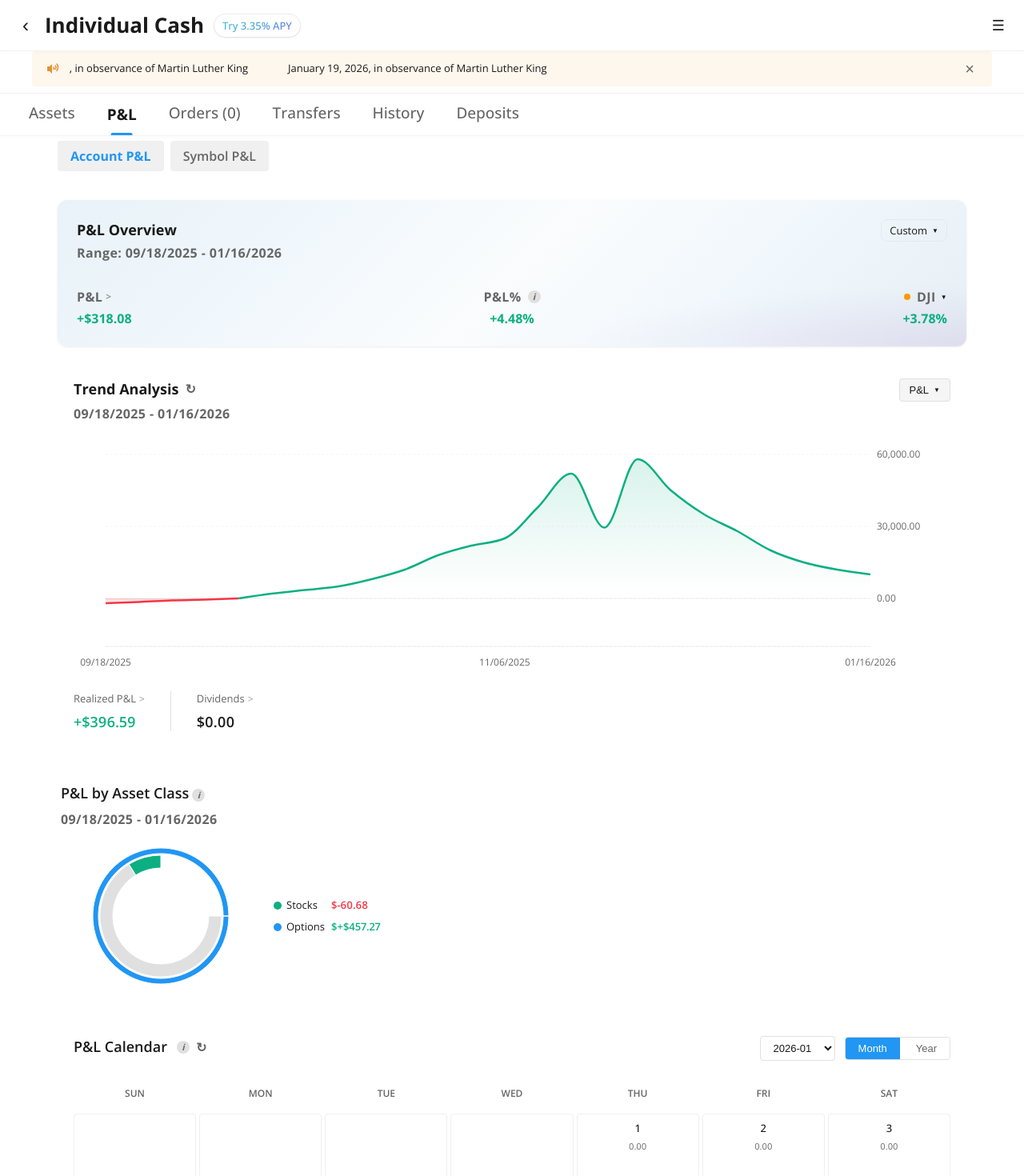
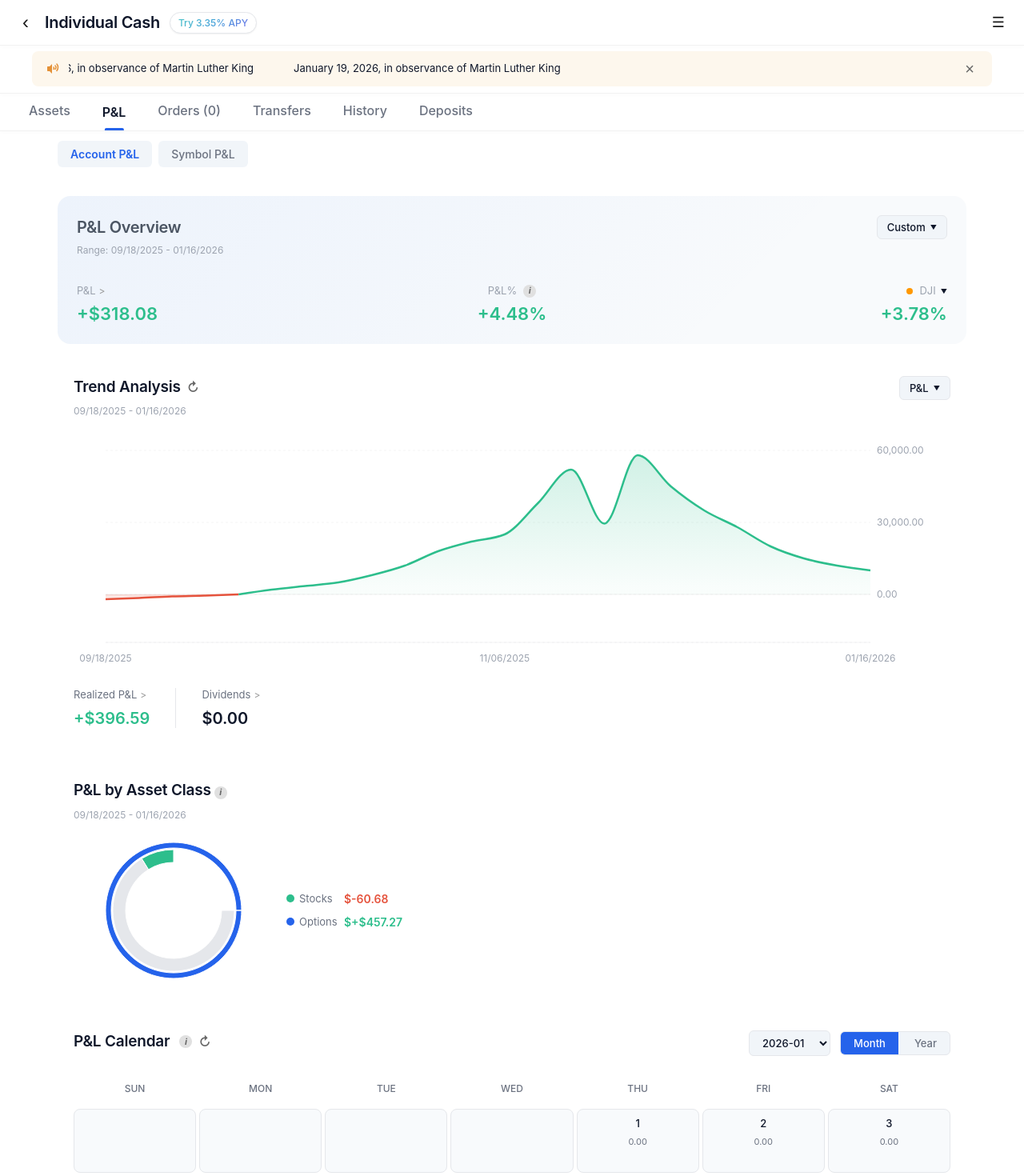
Before and after one commit to avrabyt/webull-pnl-dashboard, a React (Vite) app: page / in a window 1280 px wide. Shown: the top 1470 px of the page at 80% size. Built offline with nearby package versions, Linux system fonts and the light colour scheme.

Commit message:
Refactor styles across components for improved consistency and aesthetics. Updated color schemes, font families, and layout properties in App.css, index.css, and various component stylesheets. Enhanced button and chart visuals for better user experience.

```diff
--- a/src/App.css
+++ b/src/App.css
@@ -1,6 +1,6 @@
 .app {
   min-height: 100vh;
-  background-color: #ffffff;
+  background-color: #FFFFFF;
   padding-bottom: 20px;
   width: 100%;
   overflow-x: hidden;
@@ -33,26 +33,26 @@
 }
 
 .sub-nav-btn {
-  background-color: #f0f0f0;
+  background-color: #F1F5F9;
   border: none;
   padding: 8px 16px;
-  font-size: 16px;
-  font-weight: 600;
-  color: #666;
+  font-size: 14px;
+  font-weight: 500;
+  color: #6B7280;
   cursor: pointer;
-  border-radius: 4px;
+  border-radius: 6px;
   transition: all 0.2s;
-  font-family: 'Open Sans', system-ui, sans-serif;
+  font-family: -apple-system, BlinkMacSystemFont, 'SF Pro Text', 'Inter', system-ui, sans-serif;
 }
 
 .sub-nav-btn:hover {
-  background-color: #e8e8e8;
+  background-color: #E5E7EB;
 }
 
 .sub-nav-btn.active {
-  color: #2196F3;
-  background-color: #f0f0f0;
-  font-weight: 700;
+  color: #2563EB;
+  background-color: #F1F5F9;
+  font-weight: 600;
 }
 
 @media (max-width: 768px) {
--- a/src/components/AssetClassChart.css
+++ b/src/components/AssetClassChart.css
@@ -1,11 +1,12 @@
 .asset-class-chart {
-  background-color: #ffffff;
-  border-radius: 0;
+  background-color: #FFFFFF;
+  border-radius: 16px;
   padding: 20px;
-  margin: 0 0 20px 0;
+  margin: 0 16px 20px 16px;
   box-shadow: none;
   max-width: 100%;
-  width: 100%;
+  width: auto;
+  border: none;
 }
 
 .asset-header {
@@ -49,37 +50,37 @@
 }
 
 .legend-dot.stocks {
-  background-color: #0CAF82;
+  background-color: #2DBE8C;
 }
 
 .legend-dot.options {
-  background-color: #2196F3;
+  background-color: #2563EB;
 }
 
 .legend-label {
   flex: 0 1 auto;
   font-size: 13px;
-  color: #1a1a1a;
+  color: #6B7280;
   min-width: 50px;
-  font-family: 'Open Sans', system-ui, sans-serif;
+  font-family: -apple-system, BlinkMacSystemFont, 'SF Pro Text', 'Inter', system-ui, sans-serif;
   font-weight: 400;
 }
 
 .legend-value {
-  font-size: 13px;
+  font-size: 14px;
   font-weight: 600;
   text-align: right;
-  font-family: 'Open Sans', system-ui, sans-serif;
+  font-family: -apple-system, BlinkMacSystemFont, 'SF Pro Text', 'Inter', system-ui, sans-serif;
   font-variant-numeric: proportional-nums;
   white-space: nowrap;
 }
 
 .legend-value.positive {
-  color: #0CAF82;
+  color: #2DBE8C;
 }
 
 .legend-value.negative {
-  color: #f23645;
+  color: #E5533D;
 }
 
 @media (max-width: 768px) {
--- a/src/components/AssetClassChart.jsx
+++ b/src/components/AssetClassChart.jsx
@@ -9,8 +9,8 @@ function AssetClassChart({ dateRange }) {
   // Data for the inner ring (Stocks and Options)
   // Order: Stocks first (green, small segment), Options second (gray, large segment)
   const innerRingData = [
-    { name: 'Stocks', value: Math.abs(stockValue), color: '#0CAF82' },
-    { name: 'Options', value: Math.abs(optionsValue), color: '#E0E0E0' }
+    { name: 'Stocks', value: Math.abs(stockValue), color: '#2DBE8C' },
+    { name: 'Options', value: Math.abs(optionsValue), color: '#E5E7EB' }
   ]
 
   // Data for the outer ring (thin blue ring - full circle)
@@ -38,7 +38,7 @@ function AssetClassChart({ dateRange }) {
                 innerRadius={78}
                 outerRadius={85}
                 dataKey="value"
-                fill="#2196F3"
+                fill="#2563EB"
                 startAngle={0}
                 endAngle={360}
               />
--- a/src/components/HeaderBar.css
+++ b/src/components/HeaderBar.css
@@ -57,11 +57,12 @@
 }
 
 .header-title {
-  font-size: 26px;
-  font-weight: 700;
-  color: #1a1a1a;
+  font-size: 20px;
+  font-weight: 600;
+  color: #0F172A;
   margin: 0;
-  font-family: 'Open Sans', system-ui, sans-serif;
+  font-family: -apple-system, BlinkMacSystemFont, 'SF Pro Display', 'Inter', system-ui, sans-serif;
+  letter-spacing: -0.3px;
 }
 
 .header-right {
@@ -73,15 +74,15 @@
 
 .header-title .apy-badge {
   background-color: #ffffff;
-  border: 1px solid rgba(200, 200, 200, 0.3);
+  border: 1px solid #E5E7EB;
   border-radius: 24px;
   padding: 5px 10px;
-  font-size: 13px;
+  font-size: 12px;
   font-weight: 500;
   cursor: pointer;
   white-space: nowrap;
   touch-action: manipulation;
-  font-family: 'Open Sans', system-ui, sans-serif;
+  font-family: -apple-system, BlinkMacSystemFont, 'SF Pro Text', 'Inter', system-ui, sans-serif;
   position: relative;
   box-shadow: 0 1px 2px rgba(0, 0, 0, 0.05);
   color: transparent;
@@ -118,14 +119,14 @@
   align-items: center;
   gap: 10px;
   font-size: 13px;
-  color: #1a1a1a;
+  color: #0F172A;
   border: none;
-  border-radius: 4px;
+  border-radius: 8px;
   margin: 0 auto;
   max-width: 1200px;
   width: calc(100% - 32px);
   box-sizing: border-box;
-  font-family: 'Open Sans', system-ui, sans-serif;
+  font-family: -apple-system, BlinkMacSystemFont, 'SF Pro Text', 'Inter', system-ui, sans-serif;
   font-weight: 400;
   overflow: hidden;
   position: relative;
--- a/src/components/Navigation.css
+++ b/src/components/Navigation.css
@@ -30,26 +30,26 @@
   border: none;
   padding: 16px 20px;
   padding-bottom: 12px;
-  font-size: 19px;
+  font-size: 16px;
   font-weight: 500;
-  color: #666;
+  color: #6B7280;
   cursor: pointer;
   white-space: nowrap;
   border-bottom: 3px solid transparent;
   transition: all 0.2s;
   position: relative;
-  font-family: 'Open Sans', system-ui, sans-serif;
+  font-family: -apple-system, BlinkMacSystemFont, 'SF Pro Text', 'Inter', system-ui, sans-serif;
 }
 
 .nav-tab:hover {
-  color: #1a1a1a;
-  background-color: #f9f9f9;
+  color: #0F172A;
+  background-color: #F8FAFC;
 }
 
 .nav-tab.active {
-  color: #1a1a1a;
+  color: #0F172A;
   border-bottom: none;
-  font-weight: 700;
+  font-weight: 600;
 }
 
 .nav-tab.active::after {
@@ -60,7 +60,7 @@
   transform: translateX(-50%);
   width: 35%;
   height: 3px;
-  background-color: #2196F3;
+  background-color: #2563EB;
   border-radius: 2px 2px 0 0;
 }
 
--- a/src/components/PnLCalendar.css
+++ b/src/components/PnLCalendar.css
@@ -1,9 +1,10 @@
 .pnl-calendar {
-  background-color: #ffffff;
-  border-radius: 0;
+  background-color: #FFFFFF;
+  border-radius: 16px;
   padding: 20px;
   margin: 0 16px 20px 16px;
   box-shadow: none;
+  border: none;
 }
 
 .calendar-header {
@@ -29,38 +30,43 @@
 
 .month-selector {
   padding: 6px 12px;
-  border: 1px solid #e0e0e0;
-  border-radius: 4px;
+  border: 1px solid #E5E7EB;
+  border-radius: 6px;
   font-size: 13px;
-  color: #1a1a1a;
-  background-color: #ffffff;
+  color: #0F172A;
+  background-color: #F1F5F9;
   cursor: pointer;
+  font-weight: 500;
+  font-family: -apple-system, BlinkMacSystemFont, 'SF Pro Text', 'Inter', system-ui, sans-serif;
 }
 
 .view-toggle {
   display: flex;
   gap: 4px;
-  border: 1px solid #e0e0e0;
-  border-radius: 4px;
+  border: 1px solid #E5E7EB;
+  border-radius: 6px;
   overflow: hidden;
+  background-color: #F1F5F9;
 }
 
 .toggle-btn {
   padding: 6px 16px;
   border: none;
-  background-color: #ffffff;
-  color: #666;
+  background-color: transparent;
+  color: #6B7280;
   font-size: 13px;
   cursor: pointer;
   transition: all 0.2s;
+  font-weight: 500;
+  font-family: -apple-system, BlinkMacSystemFont, 'SF Pro Text', 'Inter', system-ui, sans-serif;
 }
 
 .toggle-btn:hover {
-  background-color: #f5f5f5;
+  background-color: rgba(0, 0, 0, 0.05);
 }
 
 .toggle-btn.active {
-  background-color: #2196F3;
+  background-color: #2563EB;
   color: #ffffff;
 }
 
@@ -79,9 +85,10 @@
 .weekday-header {
   text-align: center;
   font-size: 12px;
-  font-weight: 600;
-  color: #666;
+  font-weight: 500;
+  color: #6B7280;
   padding: 8px 4px;
+  font-family: -apple-system, BlinkMacSystemFont, 'SF Pro Text', 'Inter', system-ui, sans-serif;
 }
 
 .calendar-days {
@@ -93,18 +100,18 @@
 .calendar-day {
   min-height: 80px;
   padding: 8px 4px;
-  border: 1px solid #f0f0f0;
-  border-radius: 4px;
+  border: 1px solid #E5E7EB;
+  border-radius: 8px;
   display: flex;
   flex-direction: column;
   align-items: center;
   justify-content: flex-start;
-  background-color: #ffffff;
+  background-color: #F8FAFC;
   transition: all 0.2s;
 }
 
 .calendar-day:hover {
-  background-color: #f9f9f9;
+  background-color: #F1F5F9;
 }
 
 .calendar-day.selected {
@@ -112,37 +119,39 @@
 }
 
 .calendar-day.positive {
-  border-color: #C8E6C9;
+  border-color: #AEEBD8;
+  background-color: rgba(45, 190, 140, 0.05);
 }
 
 .calendar-day.negative {
   border-color: #FFCDD2;
+  background-color: rgba(229, 83, 61, 0.05);
 }
 
 .day-number {
   font-size: 13px;
   font-weight: 500;
-  color: #1a1a1a;
+  color: #0F172A;
   margin-bottom: 4px;
-  font-family: 'Open Sans', system-ui, sans-serif;
+  font-family: -apple-system, BlinkMacSystemFont, 'SF Pro Text', 'Inter', system-ui, sans-serif;
 }
 
 .day-value {
   font-size: 11px;
-  color: #666;
+  color: #6B7280;
   text-align: center;
-  font-family: 'Open Sans', system-ui, sans-serif;
+  font-family: -apple-system, BlinkMacSystemFont, 'SF Pro Text', 'Inter', system-ui, sans-serif;
   font-weight: 400;
   font-variant-numeric: proportional-nums;
 }
 
 .calendar-day.positive .day-value {
-  color: #0CAF82;
+  color: #2DBE8C;
   font-weight: 600;
 }
 
 .calendar-day.negative .day-value {
-  color: #f23645;
+  color: #E5533D;
   font-weight: 600;
 }
 
--- a/src/components/PnLOverview.css
+++ b/src/components/PnLOverview.css
@@ -1,11 +1,19 @@
 .pnl-overview {
-  background: linear-gradient(135deg, #E8F2F8 0%, #F0F7FC 25%, #FAFCFD 50%, #F0F7FC 75%, #E6EFF5 100%);
-  border-radius: 12px;
+  background:
+    linear-gradient(
+      135deg,
+      rgba(59, 130, 246, 0.06) 0%,
+      rgba(59, 130, 246, 0.03) 40%,
+      rgba(255, 255, 255, 0) 75%
+    ),
+    #F8FAFC;
+  border-radius: 16px;
   padding: 24px 24px;
   margin: 20px 16px 20px 16px;
-  box-shadow: 0 1px 3px rgba(0, 0, 0, 0.08);
+  box-shadow: none;
   position: relative;
   overflow: visible;
+  border: none;
 }
 
 .pnl-overview::after {
@@ -15,10 +23,10 @@
   right: 0;
   width: 50%;
   height: 50%;
-  background: radial-gradient(ellipse at bottom right, rgba(200, 180, 220, 0.3) 0%, transparent 60%);
+  background: none;
   pointer-events: none;
   z-index: 0;
-  border-radius: 0 0 12px 0;
+  border-radius: 0 0 16px 0;
 }
 
 .pnl-overview > * {
@@ -47,21 +55,21 @@
 
 .pnl-overview-header .section-title {
   margin-bottom: 0;
-  font-size: 18px;
-  font-weight: 700;
-  color: #1a1a1a;
-  font-family: 'Open Sans', system-ui, sans-serif;
-  letter-spacing: 0;
+  font-size: 20px;
+  font-weight: 600;
+  color: #4B5563;
+  font-family: -apple-system, BlinkMacSystemFont, 'SF Pro Display', 'Inter', system-ui, sans-serif;
+  letter-spacing: -0.3px;
 }
 
 .date-range-text {
-  font-size: 16px;
-  color: #666;
-  margin-top: 0;
+  font-size: 12px;
+  color: #9CA3AF;
+  margin-top: 2px;
   line-height: 1.4;
-  font-family: 'Open Sans', system-ui, sans-serif;
-  font-weight: 700;
-  letter-spacing: 0.4px;
+  font-family: -apple-system, BlinkMacSystemFont, 'SF Pro Text', 'Inter', system-ui, sans-serif;
+  font-weight: 400;
+  letter-spacing: 0;
 }
 
 .date-range-selector {
@@ -72,18 +80,18 @@
 }
 
 .range-button {
-  background: transparent;
-  border: 1px solid rgba(224, 224, 224, 0.5);
-  border-radius: 8px;
-  padding: 4px 10px;
+  background: #F1F5F9;
+  border: 1px solid #E5E7EB;
+  border-radius: 6px;
+  padding: 6px 12px;
   font-size: 13px;
-  font-weight: 400;
-  color: #1a1a1a;
+  font-weight: 500;
+  color: #0F172A;
   cursor: pointer;
   display: flex;
   align-items: center;
   gap: 4px;
-  font-family: 'Open Sans', system-ui, sans-serif;
+  font-family: -apple-system, BlinkMacSystemFont, 'SF Pro Text', 'Inter', system-ui, sans-serif;
 }
 
 .range-button:hover {
@@ -92,8 +100,8 @@
 
 .dropdown-arrow {
   font-size: 8px;
-  color: #1a1a1a;
-  font-family: 'Open Sans', system-ui, sans-serif;
+  color: #0F172A;
+  font-family: -apple-system, BlinkMacSystemFont, 'SF Pro Text', 'Inter', system-ui, sans-serif;
   margin-left: 2px;
   display: inline-block;
   vertical-align: middle;
@@ -106,10 +114,10 @@
   top: 100%;
   right: 0;
   margin-top: 4px;
-  background-color: #ffffff;
-  border: 1px solid #e0e0e0;
-  border-radius: 8px;
-  box-shadow: 0 4px 12px rgba(0, 0, 0, 0.15);
+  background-color: #FFFFFF;
+  border: 1px solid #E5E7EB;
+  border-radius: 12px;
+  box-shadow: 0 4px 12px rgba(0, 0, 0, 0.1);
   z-index: 10001;
   min-width: 120px;
   max-height: 300px;
@@ -125,23 +133,24 @@
   background: none;
   border: none;
   font-size: 14px;
-  color: #1a1a1a;
+  color: #0F172A;
   cursor: pointer;
   transition: background-color 0.2s;
+  font-family: -apple-system, BlinkMacSystemFont, 'SF Pro Text', 'Inter', system-ui, sans-serif;
 }
 
 .range-option:hover {
-  background-color: #f5f5f5;
+  background-color: #F8FAFC;
 }
 
 .range-option.selected {
   background-color: #E3F2FD;
-  color: #2196F3;
+  color: #2563EB;
 }
 
 .range-option.custom-button {
-  border-top: 1px solid #e0e0e0;
-  color: #2196F3;
+  border-top: 1px solid #E5E7EB;
+  color: #2563EB;
   font-weight: 500;
 }
 
@@ -175,14 +184,14 @@
 }
 
 .metric-label {
-  color: #666;
+  color: #9CA3AF;
   display: flex;
   align-items: center;
   gap: 4px;
-  font-weight: 700;
-  font-size: 16px;
-  font-family: 'Open Sans', system-ui, sans-serif;
-  letter-spacing: 0.4px;
+  font-weight: 400;
+  font-size: 13px;
+  font-family: -apple-system, BlinkMacSystemFont, 'SF Pro Text', 'Inter', system-ui, sans-serif;
+  letter-spacing: 0;
 }
 
 .metric-item:first-child .metric-label {
@@ -229,21 +238,21 @@
 
 .metric-value {
   line-height: 1.2;
-  font-family: 'Open Sans', system-ui, sans-serif;
-  font-weight: 700;
+  font-family: -apple-system, BlinkMacSystemFont, 'SF Pro Display', 'Inter', system-ui, sans-serif;
+  font-weight: 600;
 }
 
 .metric-value.positive {
-  color: #0CAF82;
-  font-size: 16px;
-  font-family: 'Open Sans', system-ui, sans-serif;
-  font-weight: 700;
+  color: #2DBE8C;
+  font-size: 22px;
+  font-family: -apple-system, BlinkMacSystemFont, 'SF Pro Display', 'Inter', system-ui, sans-serif;
+  font-weight: 600;
 }
 
 .metric-value.negative {
-  color: #f23645;
-  font-size: 16px;
-  font-family: 'Open Sans', system-ui, sans-serif;
+  color: #E5533D;
+  font-size: 20px;
+  font-family: -apple-system, BlinkMacSystemFont, 'SF Pro Display', 'Inter', system-ui, sans-serif;
   font-weight: 700;
 }
 
--- a/src/components/TrendAnalysis.css
+++ b/src/components/TrendAnalysis.css
@@ -1,6 +1,6 @@
 .trend-analysis {
-  background-color: transparent;
-  border-radius: 12px;
+  background-color: #FFFFFF;
+  border-radius: 16px;
   padding: 20px 20px 24px 20px;
   margin: 0 16px 20px 16px;
   box-shadow: none;
@@ -27,11 +27,11 @@
   align-items: center;
   gap: 8px;
   margin-bottom: 0;
-  font-size: 18px;
-  font-weight: 700;
-  color: #1a1a1a;
-  font-family: 'Open Sans', system-ui, sans-serif;
-  letter-spacing: 0;
+  font-size: 19px;
+  font-weight: 600;
+  color: #0F172A;
+  font-family: -apple-system, BlinkMacSystemFont, 'SF Pro Display', 'Inter', system-ui, sans-serif;
+  letter-spacing: -0.2px;
 }
 
 .refresh-icon {
@@ -53,16 +53,18 @@
 }
 
 .trend-button {
-  background-color: #f5f5f5;
-  border: 1px solid #e0e0e0;
-  border-radius: 4px;
+  background-color: #F1F5F9;
+  border: 1px solid #E5E7EB;
+  border-radius: 6px;
   padding: 6px 12px;
   font-size: 13px;
-  color: #1a1a1a;
+  color: #0F172A;
   cursor: pointer;
   display: flex;
   align-items: center;
   gap: 4px;
+  font-weight: 500;
+  font-family: -apple-system, BlinkMacSystemFont, 'SF Pro Text', 'Inter', system-ui, sans-serif;
 }
 
 .trend-button:hover {
@@ -71,8 +73,8 @@
 
 .dropdown-arrow {
   font-size: 8px;
-  color: #1a1a1a;
-  font-family: 'Open Sans', system-ui, sans-serif;
+  color: #0F172A;
+  font-family: -apple-system, BlinkMacSystemFont, 'SF Pro Text', 'Inter', system-ui, sans-serif;
   margin-left: 2px;
   display: inline-block;
   vertical-align: middle;
@@ -98,14 +100,14 @@
 }
 
 .chart-container .recharts-cartesian-axis-line {
-  stroke: #e0e0e0;
+  stroke: #E5E7EB;
   stroke-width: 0.5px;
 }
 
 .chart-container .recharts-cartesian-axis-tick-value {
-  font-family: 'Open Sans', system-ui, sans-serif;
+  font-family: -apple-system, BlinkMacSystemFont, 'SF Pro Text', 'Inter', system-ui, sans-serif;
   font-size: 12px;
-  fill: #666;
+  fill: #9CA3AF;
 }
 
 .chart-container .recharts-xAxis .recharts-cartesian-axis-tick {
@@ -162,32 +164,32 @@
   flex-direction: row;
   align-items: center;
   gap: 8px;
-  font-family: 'Open Sans', system-ui, sans-serif;
+  font-family: -apple-system, BlinkMacSystemFont, 'SF Pro Text', 'Inter', system-ui, sans-serif;
   white-space: nowrap;
 }
 
 .tooltip-date {
   font-size: 12px;
-  color: #666;
+  color: #6B7280;
   font-weight: 400;
 }
 
 .tooltip-value {
-  font-size: 14px;
+  font-size: 16px;
   font-weight: 600;
 }
 
 .tooltip-value.positive {
-  color: #0CAF82;
+  color: #2DBE8C;
 }
 
 .tooltip-value.negative {
-  color: #f23645;
+  color: #E5533D;
 }
 
 /* Hover cursor line - dashed green */
 .recharts-tooltip-cursor {
-  stroke: #0CAF82 !important;
+  stroke: #2DBE8C !important;
   stroke-width: 1px !important;
   stroke-dasharray: 5 5 !important;
 }
@@ -199,7 +201,7 @@
 
 /* Active dot styling */
 .recharts-active-dot circle {
-  fill: #0CAF82 !important;
+  fill: #2DBE8C !important;
   stroke: #fff !important;
   stroke-width: 2 !important;
   r: 6 !important;
@@ -216,7 +218,7 @@
 .summary-divider {
   width: 1px;
   height: 50px;
-  background-color: #e0e0e0;
+  background-color: #E5E7EB;
   flex-shrink: 0;
 }
 
@@ -228,29 +230,29 @@
 
 .summary-label {
   font-size: 13px;
-  color: #666;
+  color: #6B7280;
   display: flex;
   align-items: center;
   gap: 4px;
   font-weight: 400;
-  font-family: 'Open Sans', system-ui, sans-serif;
+  font-family: -apple-system, BlinkMacSystemFont, 'SF Pro Text', 'Inter', system-ui, sans-serif;
 }
 
 .summary-value {
-  font-size: 18px;
+  font-size: 20px;
   font-weight: 600;
-  color: #1a1a1a;
+  color: #0F172A;
   line-height: 1.2;
-  font-family: 'Open Sans', system-ui, sans-serif;
+  font-family: -apple-system, BlinkMacSystemFont, 'SF Pro Display', 'Inter', system-ui, sans-serif;
   font-variant-numeric: proportional-nums;
 }
 
 .summary-value.positive {
-  color: #0CAF82;
+  color: #2DBE8C;
 }
 
 .summary-value.negative {
-  color: #f23645;
+  color: #E5533D;
 }
 
 .arrow-icon {
--- a/src/index.css
+++ b/src/index.css
@@ -11,11 +11,11 @@ html {
 }
 
 body {
-  font-family: 'Open Sans', -apple-system, BlinkMacSystemFont, 'Segoe UI', system-ui, sans-serif;
+  font-family: -apple-system, BlinkMacSystemFont, 'SF Pro Display', 'SF Pro Text', 'Inter', 'Segoe UI', system-ui, sans-serif;
   -webkit-font-smoothing: antialiased;
   -moz-osx-font-smoothing: grayscale;
-  background-color: #ffffff;
-  color: #1a1a1a;
+  background-color: #FFFFFF;
+  color: #0F172A;
   line-height: 1.5;
   overflow-x: hidden;
   overflow-y: auto;
@@ -33,10 +33,10 @@ body {
 
 /* Shared section title styling */
 .section-title {
-  font-size: 18px;
+  font-size: 19px;
   font-weight: 600;
-  color: #1a1a1a;
+  color: #0F172A;
   margin-bottom: 8px;
-  font-family: 'Open Sans', system-ui, sans-serif;
-  letter-spacing: 0;
+  font-family: -apple-system, BlinkMacSystemFont, 'SF Pro Display', 'Inter', system-ui, sans-serif;
+  letter-spacing: -0.2px;
 }
```
Also changed, not shown: src/components/TrendAnalysis.jsx (+12 -12 lines), 2 other files (tests, documents, lock files or other folders).
